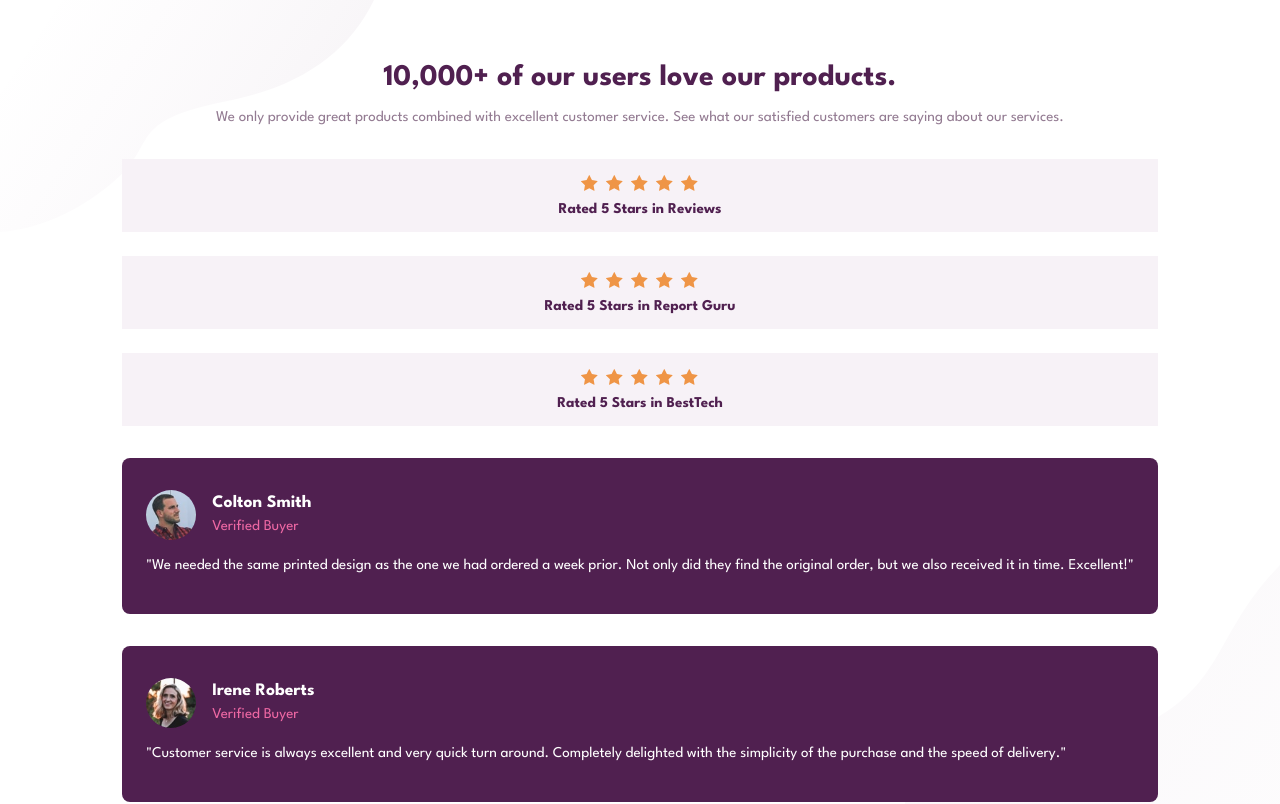
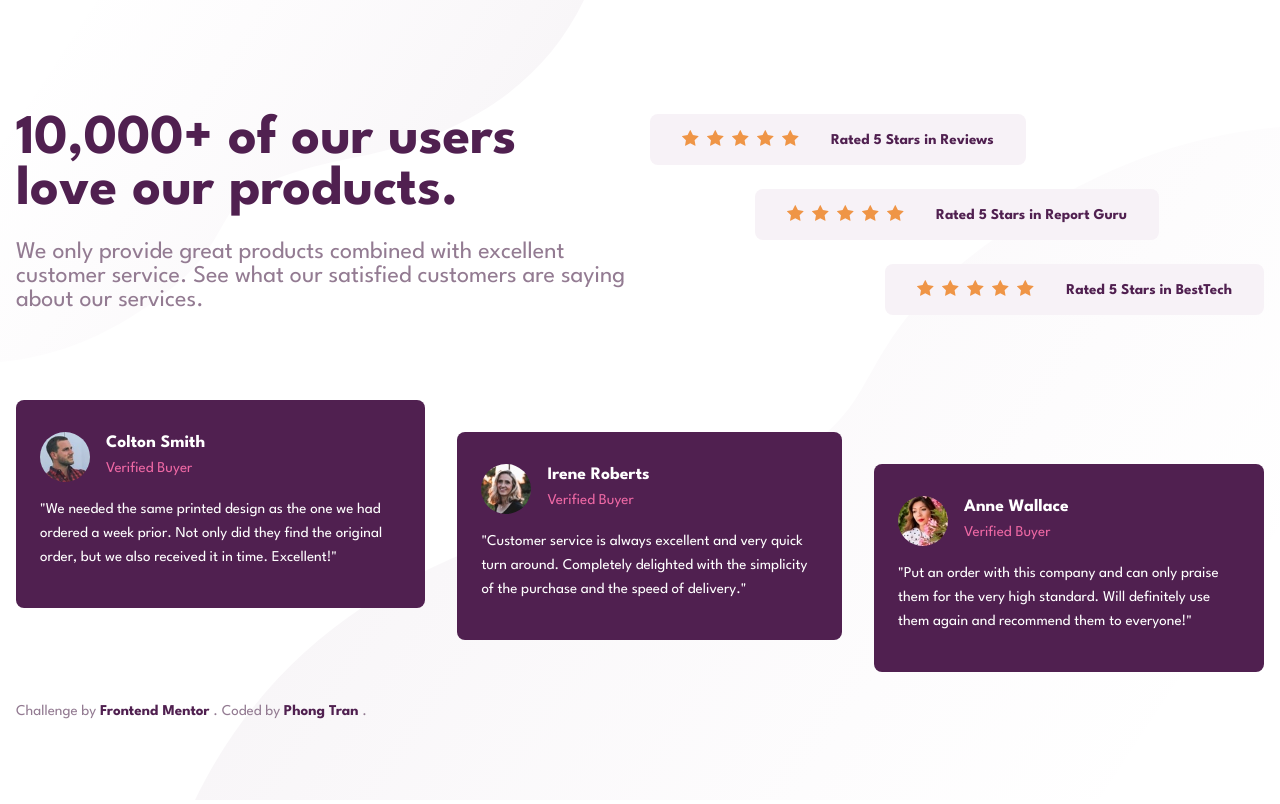
Before and after one commit to phongtran3/FrontEndMentorChallenges, a plain HTML site: page social-proof-section-master/index.html in a window 1280 px wide. Shown: the top 804 px of the page. Drawn offline with Linux system fonts and the light colour scheme.

Commit message:
Finished styling project and added to main page

```diff
--- a/social-proof-section-master/style.css
+++ b/social-proof-section-master/style.css
@@ -21,7 +21,7 @@ h3{
 }
 
 p {
-  line-height: 1.25rem;
+  line-height: 1.5rem;
 }
 
 a{
@@ -92,7 +92,8 @@ body {
   color: var(--veryDarkMagenta);
   font-weight: bold;
   background-color: var(--lightGrayishMagenta);
-  padding: 1rem 0;
+  padding: 1rem 2rem;
+  border-radius: 8px;
 }
 
 
@@ -102,7 +103,6 @@ body {
   padding: 2rem 1.5rem 1.5rem 1.5rem;
   margin-bottom: 2rem;
   color: var(--white);
-
 }
 
 .accent{
@@ -123,9 +123,6 @@ body {
 }
 
 
-
-
-
 .footer {
   color: var(--darkGrayishMagenta);
 }
@@ -139,3 +136,77 @@ body {
 .footer-link:focus{
   opacity: .75;
 }
+
+@media (min-width: 800px) {
+  body{
+    background: url(./images/bg-pattern-top-desktop.svg) left top no-repeat, url(./images/bg-pattern-bottom-desktop.svg) bottom right no-repeat;
+  }
+  .content-header{
+    display: flex;
+    justify-content: space-between;
+    gap: 1.25rem;
+  }
+
+  .content-header > div {
+    width: 50%;
+  }
+
+  .header-text{
+    text-align: unset;
+  }
+
+  .header-text h1 {
+    padding: unset;
+    font-size: 3.5rem;
+  }
+
+  .header-text p {
+    font-size: 1.5rem;
+  }
+
+  .content-testimonials {
+    display: flex;
+    gap: 2rem;
+  }
+
+  .first-rating,
+  .second-rating,
+  .third-rating {
+    width: fit-content;
+  }
+
+  .second-rating{
+    margin-left: auto;
+    margin-right: auto;
+  }
+
+  .third-rating {
+    margin-left: auto;
+  }
+
+  .testimonial{
+    height: 100%;
+    margin-bottom: 0;
+  }
+
+  .content-testimonials > :nth-child(2){
+    margin-top: 2rem;
+  }
+
+  .content-testimonials > :nth-child(3){
+    margin-top: 4rem;
+  }
+}
+
+@media (min-width: 1055px){
+  .header-star-rating > div {
+    display: flex;
+    justify-content: flex-start;
+    align-items: center;
+  }
+
+  .stars{
+    margin: 0 2rem 0 0;
+  }
+
+}
```
Also changed, not shown: index.html (+14 -0 lines).
